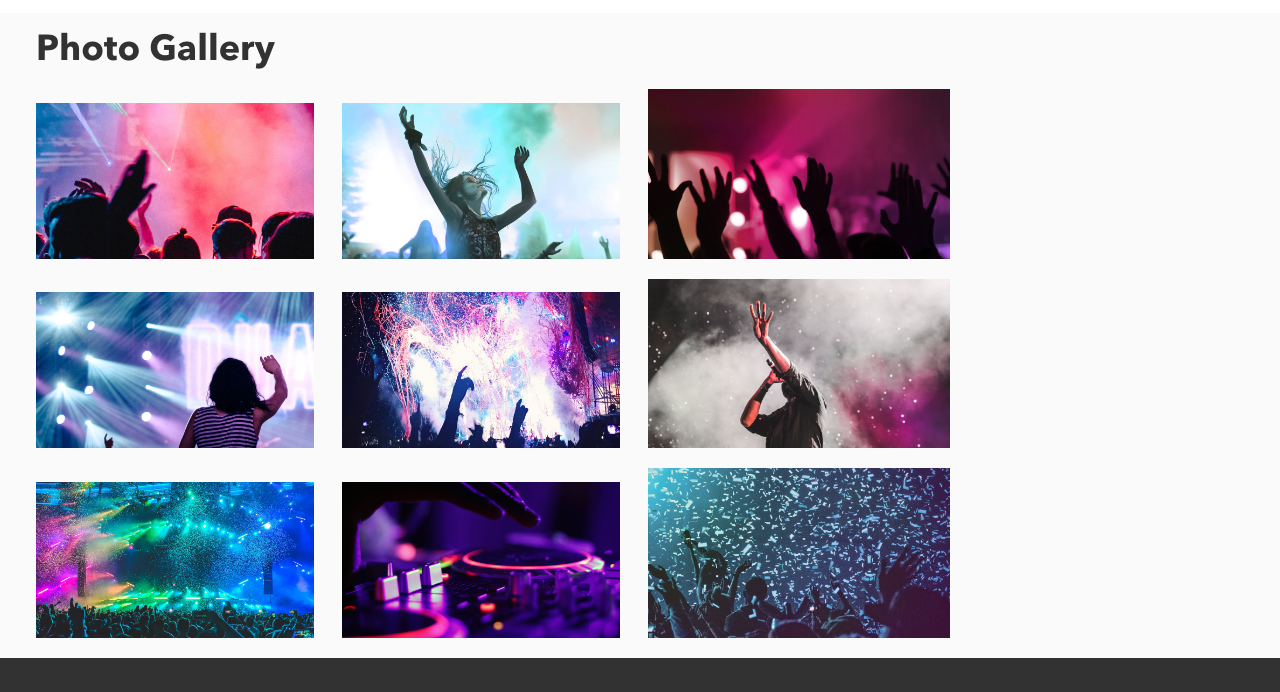
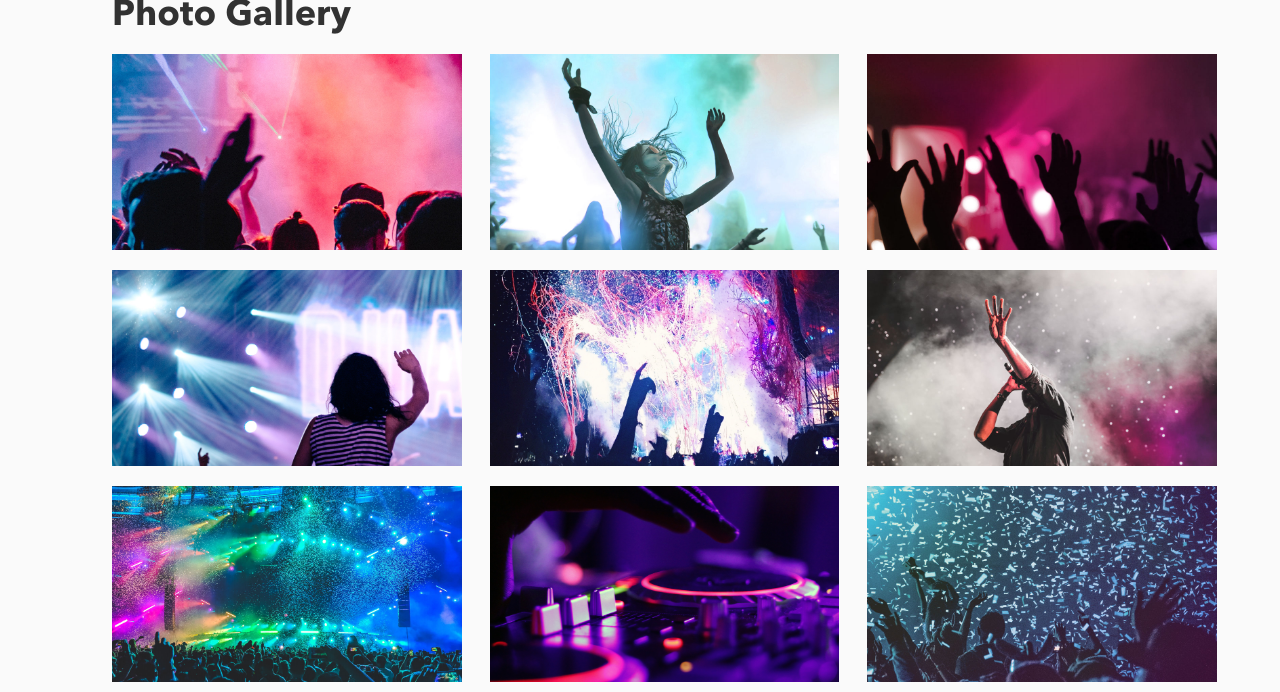
Before and after one commit to onsaocodes/onome-ogwuda-bandsite, a plain HTML site: page index.html in a window 1280 px wide. Shown: the part 1624-2316 px from the top of the page. Drawn offline with Linux system fonts and the light colour scheme.

Commit message:
Final style updates for desktop

```diff
--- a/styles/partials/_breakpoints.scss
+++ b/styles/partials/_breakpoints.scss
@@ -9,7 +9,6 @@ $desktop-breakpoint: 1280px;
 
 @mixin desktop {
   @media (min-width: $desktop-breakpoint) {
-    @include tablet;
     @content;
   }
 }
--- a/styles/partials/_footer.scss
+++ b/styles/partials/_footer.scss
@@ -8,6 +8,11 @@
 
   @include tablet {
     @include tablet-section-padding;
+  }
+
+  @include desktop {
+    padding-left: 7rem;
+    padding-right: 7rem;
   }
 
   &__head {
@@ -58,7 +63,6 @@
     @include tablet {
       padding-top: $padding-16px;
       display: flex;
-      // justify-content: space-between;
       @include font(0.875rem, 1.25rem, 400, $primary-color-white);
     }
   }
--- a/styles/partials/_gallery.scss
+++ b/styles/partials/_gallery.scss
@@ -19,6 +19,10 @@
     }
   }
 
+  @include desktop {
+    padding-left: 7rem;
+  }
+
   &__img {
     width: 100%;
     @include mobile-spacing-top;
@@ -29,11 +33,13 @@
     }
 
     @include desktop {
-      width: 25%;
+      width: 33%;
     }
   }
 
   &__end-img {
-    padding-right: 0rem;
+    @include tablet {
+      // padding-right: 0rem;
+    }
   }
 }
--- a/styles/partials/_hero.scss
+++ b/styles/partials/_hero.scss
@@ -13,7 +13,7 @@
     }
 
     @include desktop {
-      padding: 0 auto;
+      padding-left: 5rem;
     }
   }
 }
--- a/styles/partials/_musicians.scss
+++ b/styles/partials/_musicians.scss
@@ -10,6 +10,9 @@
     @include tablet {
       @include tablet-subheader;
     }
+    @include desktop {
+      padding: 3rem 0 3rem 3rem;
+    }
   }
 
   &__image {
@@ -17,6 +20,9 @@
     @include font(0.875rem, 1.375rem, 600, $primary-color-black);
     @include tablet {
       @include tablet-section-padding;
+    }
+    @include desktop {
+      padding: 0 7rem;
     }
   }
 
@@ -42,11 +48,18 @@
     @include tablet {
       @include tablet-section-padding;
     }
+    @include desktop {
+      padding-left: 7rem;
+      padding-bottom: 0;
+    }
   }
 
   &__text-container {
     @include tablet {
       display: flex;
+    }
+    @include desktop {
+      padding-left: 5rem;
     }
   }
 
--- a/styles/partials/_nav.scss
+++ b/styles/partials/_nav.scss
@@ -9,6 +9,10 @@
     flex-direction: row;
     justify-content: unset;
     padding-left: $padding-36px;
+  }
+
+  @include desktop {
+    padding-left: 5rem;
   }
 
   &__logo {
@@ -23,16 +27,12 @@
 
   &__bar {
     @include mobile-spacing-top;
-    @include tablet {
-    }
   }
 
   &__list {
     list-style-type: none;
     display: flex;
     justify-content: space-around;
-    @include tablet {
-    }
   }
 
   &__list-item {
```
Also changed, not shown: styles/bio.css.
